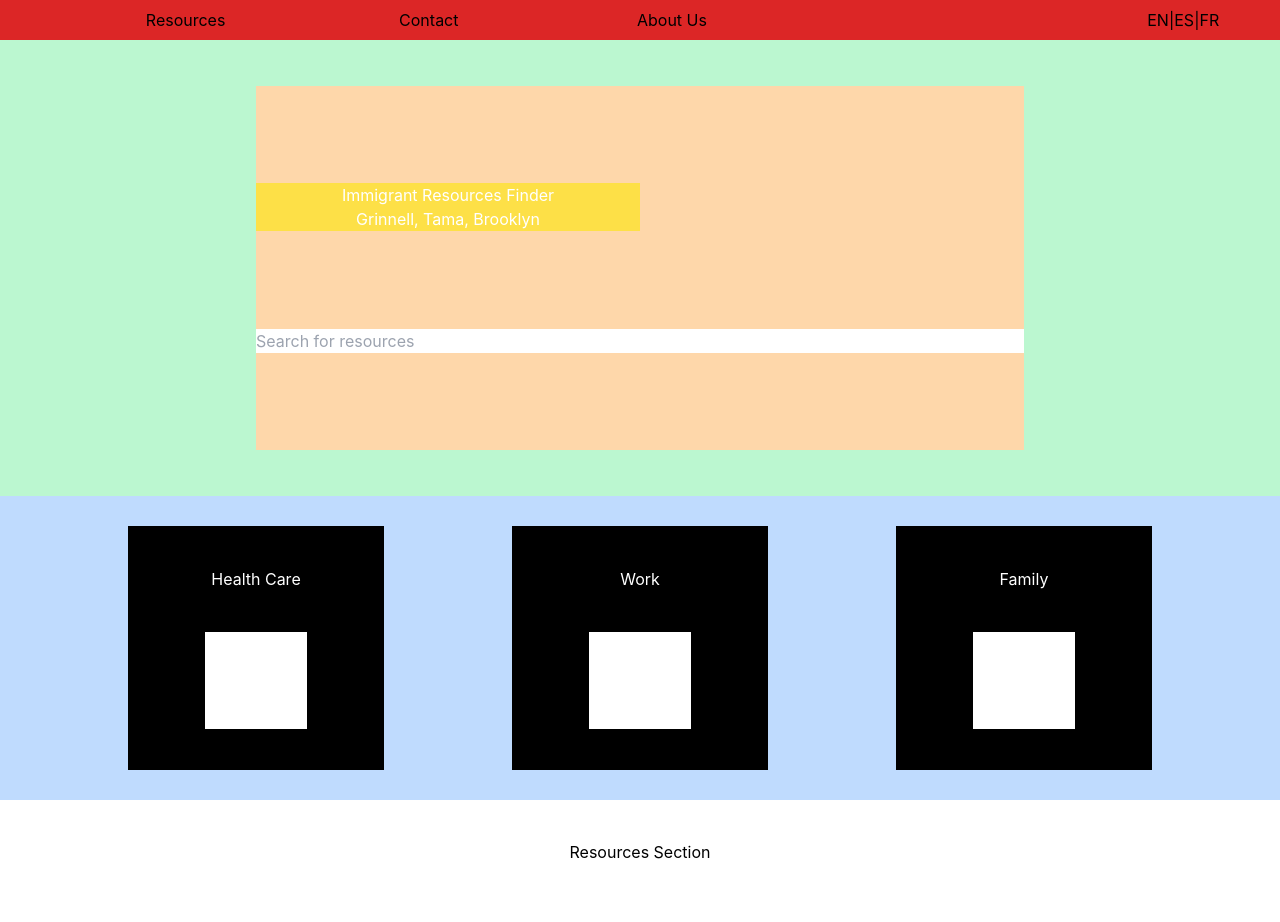
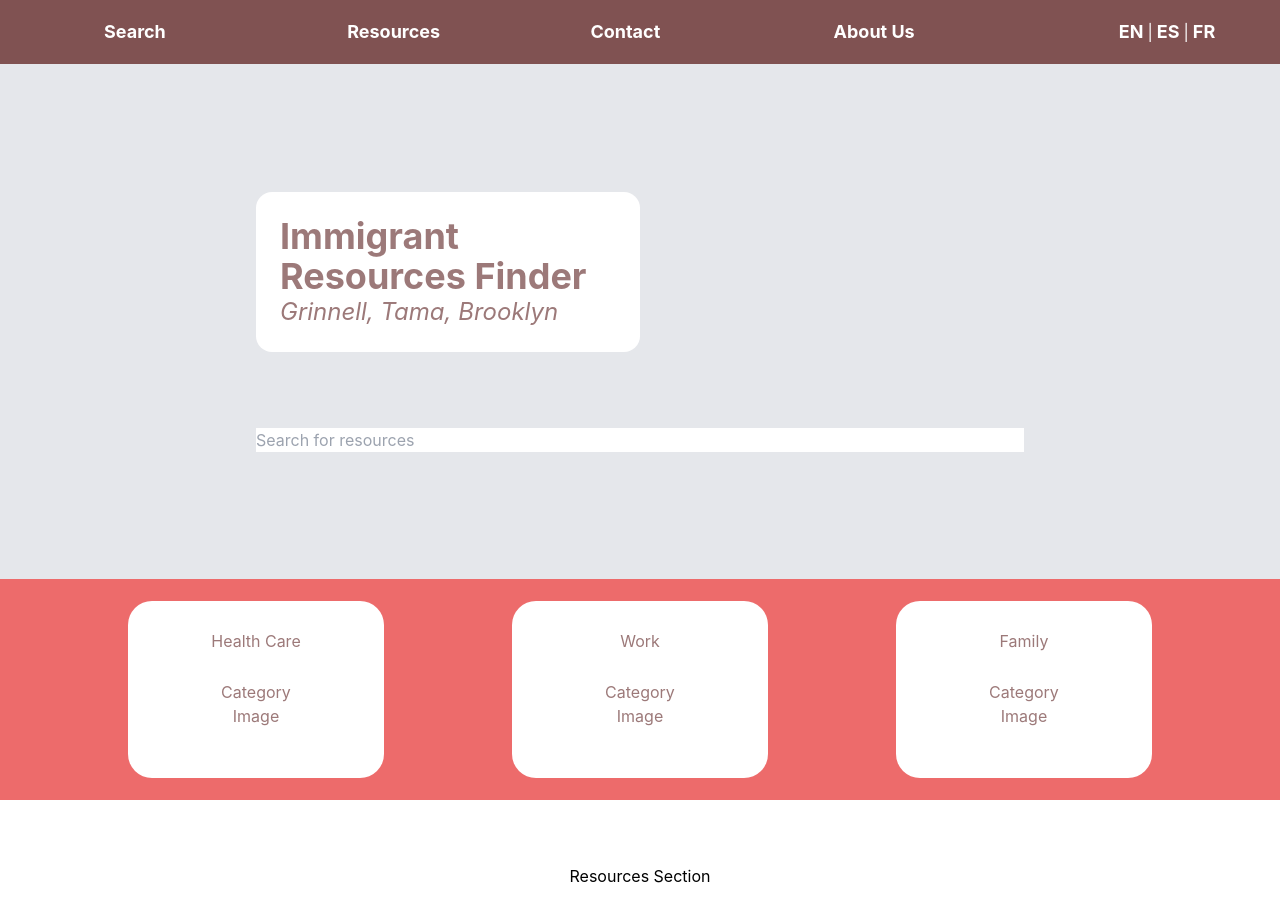
Before and after one commit to FrickTob/SparkChallenge, a React (Create React App) app: page / in a window 1280 px wide. Shown: the top 922 px of the page. Built offline with nearby package versions, Linux system fonts and the light colour scheme.

Commit message:
Major Styling Updates

```diff
--- a/src/App.tsx
+++ b/src/App.tsx
@@ -11,14 +11,7 @@ function App() {
   let [textStrings, setTextStrings]= useState<TextStrings>(new EnglishStrings());
 
   let scrollToElement = (elementID : string) => {
-    let element : HTMLElement | null = null;
-    if (elementID === "Search") {
-      element = document.getElementById("searchSection");
-    } else if (elementID === "Resources") {
-      element = document.getElementById("resourcesSection");
-    } else if (elementID === "About Us") {
-      element = document.getElementById("aboutUsSection");
-    }
+    let element = document.getElementById(elementID);
     if (!element) return;
     element.scrollIntoView({ behavior: "smooth" });
   }
--- a/src/components/AboutUsSection.tsx
+++ b/src/components/AboutUsSection.tsx
@@ -7,8 +7,8 @@ interface AboutUsSectionProps {
 
 const AboutUsSection : React.FC<AboutUsSectionProps> = ({textStrings}) => {
   return (
-    <div id='aboutUsSection' className='h-screen'>
-      <div className={`h-[5vh]`}></div>
+    <div id={`${textStrings.aboutUs}Section`} className='h-screen'>
+      <div className={`h-16`}></div>
       About Us
     </div>
   )
--- a/src/components/Header.tsx
+++ b/src/components/Header.tsx
@@ -8,19 +8,21 @@ interface HeaderProps {
 }
 const Header : React.FC<HeaderProps> = ({textStrings, setTextStrings, scrollToElement}) => {
 
-  const headerTitles = [, textStrings.resources, textStrings.contact, textStrings.aboutUs]
+  const headerTitles = [textStrings.search, textStrings.resources, textStrings.contact, textStrings.aboutUs]
 
 
   return (
-    <div className={`flex flex-row fixed left-0 right-0 h-[5vh] pl-[5%] bg-red-600`}>
+    <div className={`flex flex-row fixed left-0 right-0 h-16 pl-[5%] bg-[#805252] text-white`}>
+      <div className='pl-10'></div>
       {headerTitles.map((title) =>
-        <div onClick={() => scrollToElement(title!)} className='w-1/5 grid items-center hover:font-bold hover:cursor-pointer'>{title}</div>
+        <h3 onClick={() => scrollToElement(`${title}Section`)} className='w-1/5 grid items-center hover:font-bold hover:cursor-pointer'>{title}</h3>
       )}
       <div className='flex-1 flex justify-end items-center pr-[5%]'>
-        <p>
-          <span onClick={() => setTextStrings(new EnglishStrings())} className='hover:font-bold hover:cursor-pointer'>EN</span>|
-          <span onClick={() => setTextStrings(new SpanishStrings())} className='hover:font-bold hover:cursor-pointer'>ES</span>|
-          <span onClick={() => setTextStrings(new FrenchStrings())} className='hover:font-bold hover:cursor-pointer'>FR</span></p>
+        <div>
+          <h3 onClick={() => setTextStrings(new EnglishStrings())} className='hover:font-bold hover:cursor-pointer inline p-1'>EN</h3>|
+          <h3 onClick={() => setTextStrings(new SpanishStrings())} className='hover:font-bold hover:cursor-pointer inline p-1'>ES</h3>|
+          <h3 onClick={() => setTextStrings(new FrenchStrings())} className='hover:font-bold hover:cursor-pointer inline p-1'>FR</h3>
+        </div>
         </div>
     </div>
   )
--- a/src/components/ResourcesSection.tsx
+++ b/src/components/ResourcesSection.tsx
@@ -7,8 +7,8 @@ interface ResourcesSectionProps {
 
 const ResourcesSection : React.FC<ResourcesSectionProps> = ({textStrings}) => {
   return (
-    <div id="resourcesSection" className='h-screen'>
-      <div className={`h-[5vh]`}></div>
+    <div id={`${textStrings.resources}Section`} className='h-screen'>
+      <div className={`h-16`}></div>
       Resources Section
     </div>
   )
--- a/src/components/SearchSection.tsx
+++ b/src/components/SearchSection.tsx
@@ -17,25 +17,25 @@ const SearchSection : React.FC<SearchSectionProps> = ({textStrings}) => {
   const searchSectionPercent = "70"
   const categoriesSectionPercent = "30"
   return (
-    <div id='searchSection' className='w-full h-[100vh] bg-red-400 text-white flex flex-col'>
-      <div className={`h-[5vh]`}></div>
-      <div className={`w-full flex-1 bg-orange-300`}>
-        <div className={`h-3/5 grid place-items-center bg-green-200`}>
-          <div className='w-3/5 h-4/5 bg-orange-200 flex flex-col justify-evenly'>
-            <div className='w-1/2  bg-yellow-300'>
+    <div id={`${textStrings.search}Section`} className='w-full h-[100vh] bg-red-400 flex flex-col text-[#9c7979]'>
+      <div className={`h-16`}></div>
+      <div className={`w-full flex-1`}>
+        <div className={`h-[70%] grid place-items-center bg-gray-200`}>
+          <div className='w-3/5 h-4/5 flex flex-col justify-evenly'>
+            <div className='w-1/2 rounded-2xl flex flex-col justify-center items-start p-6  bg-white'>
             <h1>{textStrings.homeText}</h1>
-            <p>{textStrings.locations}</p>
+            <h4>{textStrings.locations}</h4>
             </div>
             <div>
             <input type='search' className='w-full text-slate-400' placeholder={textStrings.searchPlaceholder} />
             </div>
           </div>
         </div>
-        <div className={`h-2/5 bg-blue-200 flex justify-evenly items-center`}>
+        <div className={`h-[30%] bg-[#ed6b6b] flex justify-evenly items-center`}>
           {resourceButtons.map((categoryName) =>
-            <div className='w-1/5 h-4/5 bg-black flex flex-col justify-evenly items-center'>
+            <div className='w-1/5 h-4/5 bg-white rounded-3xl flex flex-col justify-evenly items-center'>
               <h2>{categoryName}</h2>
-              <p className='w-2/5 h-2/5 bg-white'>Category Image</p>
+              <p className='w-2/5 h-2/5 bg-white bg-[#9c7979]'>Category Image</p>
             </div>
           )}
         </div>
--- a/src/index.css
+++ b/src/index.css
@@ -15,3 +15,15 @@ code {
 @tailwind base;
 @tailwind components;
 @tailwind utilities;
+
+@layer base {
+  h1 {
+    @apply text-4xl font-bold text-start;
+  }
+  h3 {
+    @apply text-lg font-bold text-start;
+  }
+  h4 {
+    @apply text-2xl text-start italic;
+  }
+}
```
